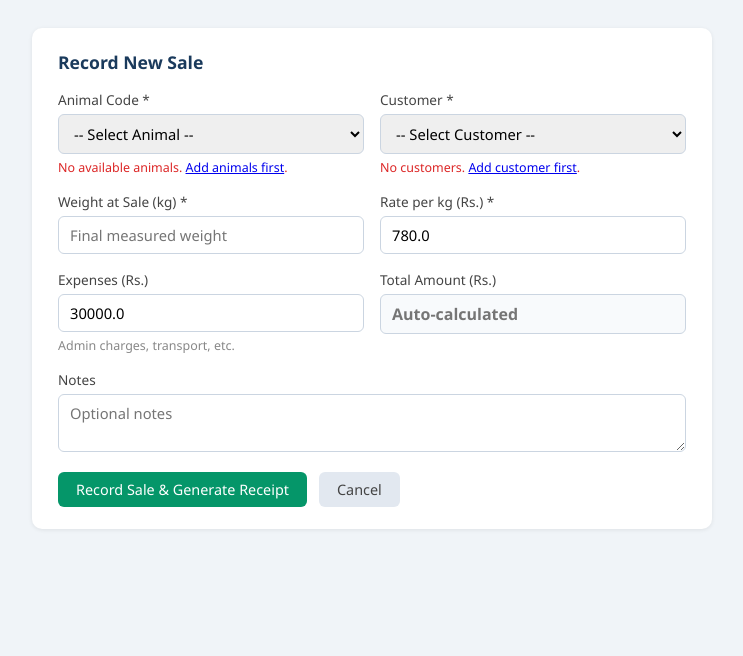
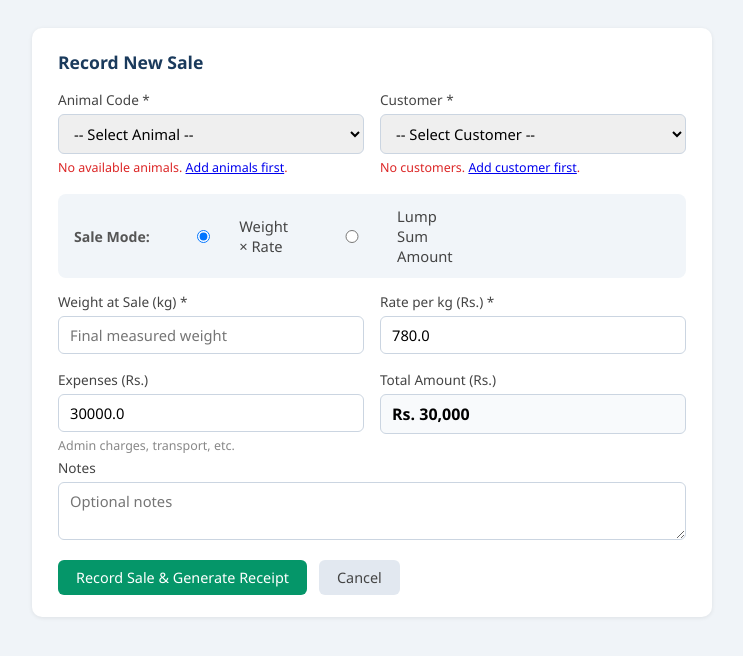
Before and after one commit to kasaleem165-pixel/KS324, a Flask app: page /sales/new in a window 1280 px wide. Shown: the part 53-709 px from the top of the page, without its empty margins (268-1011 px from the left). Run offline with Flask 3, Linux system fonts and the light colour scheme; data comes from the database, SQL or seed files in the repository; data that the repository does not hold is empty.

Commit message:
Split Type/Age columns; add Katti to types; lump sum sale option
- Animals list: Type and Age now shown as two separate columns
- Type list: Waccha, Wacchi, Katta, Katti, Cow, Buffalo (Katti added)
- New Sale: radio toggle between Weight x Rate and Lump Sum modes;
  lump sum records the agreed total directly with optional weight field

https://claude.ai/code/session_013xYzSogfX2K613RAUKEkPE

```diff
--- a/AnimalSalesPro/app.py
+++ b/AnimalSalesPro/app.py
@@ -91,8 +91,9 @@ def init_db():
                 ('animal_type', 'Waccha',  1),
                 ('animal_type', 'Wacchi',  2),
                 ('animal_type', 'Katta',   3),
-                ('animal_type', 'Cow',     4),
-                ('animal_type', 'Buffalo', 5);
+                ('animal_type', 'Katti',   4),
+                ('animal_type', 'Cow',     5),
+                ('animal_type', 'Buffalo', 6);
 
             INSERT OR IGNORE INTO setup_lists (list_name, item_value, sort_order) VALUES
                 ('age', 'Calf',   1),
@@ -132,7 +133,8 @@ def migrate_db():
         """)
         for row in [
             ('animal_type','Waccha',1),('animal_type','Wacchi',2),
-            ('animal_type','Katta',3),('animal_type','Cow',4),('animal_type','Buffalo',5),
+            ('animal_type','Katta',3),('animal_type','Katti',4),
+            ('animal_type','Cow',5),('animal_type','Buffalo',6),
             ('age','Calf',1),('age','Young',2),('age','Adult',3),('age','Old',4),
         ]:
             conn.execute(
@@ -384,10 +386,16 @@ def new_sale():
     if request.method == "POST":
         animal_code = request.form["animal_code"]
         customer_id = int(request.form["customer_id"])
-        weight      = float(request.form["weight_at_sale"])
-        rate        = float(request.form["rate_per_kg"])
+        sale_type   = request.form.get("sale_type", "weight")
         expenses    = float(request.form.get("expenses", 0) or 0)
-        amount      = (weight * rate) + expenses
+        if sale_type == "lumpsum":
+            amount  = float(request.form["lumpsum_amount"])
+            weight  = float(request.form.get("weight_at_sale") or 0)
+            rate    = 0
+        else:
+            weight  = float(request.form["weight_at_sale"])
+            rate    = float(request.form["rate_per_kg"])
+            amount  = (weight * rate) + expenses
         receipt_no  = next_receipt_no()
         sale_date   = datetime.now().strftime("%Y-%m-%d %H:%M")
 
--- a/AnimalSalesPro/templates/animals.html
+++ b/AnimalSalesPro/templates/animals.html
@@ -10,6 +10,7 @@
       <th>Code</th>
       <th>S.No</th>
       <th>Type</th>
+      <th>Age</th>
       <th>Stage</th>
       <th>Breed</th>
       <th>Gender</th>
@@ -27,7 +28,8 @@
     <tr>
       <td><strong>{{ a.code }}</strong></td>
       <td>{{ a.sno_weight or '-' }}</td>
-      <td>{{ a.animal_type or (a.age_type or '-') }}</td>
+      <td>{{ a.animal_type or '-' }}</td>
+      <td>{{ a.age_type or '-' }}</td>
       <td>{{ a.stage or '-' }}</td>
       <td>{{ a.breed or '-' }}</td>
       <td>{{ a.gender or '-' }}</td>
--- a/AnimalSalesPro/templates/new_sale.html
+++ b/AnimalSalesPro/templates/new_sale.html
@@ -2,7 +2,8 @@
 {% block content %}
 <div class="card" style="max-width:680px; margin:0 auto;">
   <h2>Record New Sale</h2>
-  <form method="POST">
+  <form method="POST" id="saleForm">
+
     <div class="form-grid">
       <div class="form-group">
         <label>Animal Code *</label>
@@ -11,8 +12,8 @@
           {% for a in animals %}
           <option value="{{ a.code }}"
                   data-weight="{{ a.weight_final or '' }}"
-                  data-type="{{ a.age_type or '' }}">
-            Code: {{ a.code }} | {{ a.age_type or '' }} | {{ a.weight_final or '?' }} kg
+                  data-type="{{ a.animal_type or a.age_type or '' }}">
+            {{ a.code }}{% if a.animal_type or a.age_type %} | {{ a.animal_type or a.age_type }}{% endif %}{% if a.weight_final %} | {{ a.weight_final }} kg{% endif %}
           </option>
           {% endfor %}
         </select>
@@ -20,6 +21,7 @@
         <span class="hint" style="color:#dc2626;">No available animals. <a href="/animals/add">Add animals first</a>.</span>
         {% endif %}
       </div>
+
       <div class="form-group">
         <label>Customer *</label>
         <select name="customer_id" required>
@@ -32,53 +34,110 @@
         <span class="hint" style="color:#dc2626;">No customers. <a href="/customers/add">Add customer first</a>.</span>
         {% endif %}
       </div>
+    </div>
+
+    <!-- Sale Type Toggle -->
+    <div style="margin:18px 0 14px; padding:12px 16px; background:#f1f5f9; border-radius:8px; display:flex; gap:24px; align-items:center;">
+      <span style="font-size:.88rem; color:#555; font-weight:600;">Sale Mode:</span>
+      <label style="display:flex; align-items:center; gap:6px; cursor:pointer; font-size:.92rem;">
+        <input type="radio" name="sale_type" value="weight" checked onchange="toggleSaleMode()">
+        Weight × Rate
+      </label>
+      <label style="display:flex; align-items:center; gap:6px; cursor:pointer; font-size:.92rem;">
+        <input type="radio" name="sale_type" value="lumpsum" onchange="toggleSaleMode()">
+        Lump Sum Amount
+      </label>
+    </div>
+
+    <!-- Weight × Rate fields -->
+    <div id="weightSection" class="form-grid">
       <div class="form-group">
         <label>Weight at Sale (kg) *</label>
-        <input name="weight_at_sale" id="weightField" type="number" step="0.1" required
-               placeholder="Final measured weight">
+        <input name="weight_at_sale" id="weightField" type="number" step="0.1"
+               placeholder="Final measured weight" oninput="calcTotal()">
       </div>
       <div class="form-group">
         <label>Rate per kg (Rs.) *</label>
-        <input name="rate_per_kg" type="number" step="1" required
+        <input name="rate_per_kg" id="rateField" type="number" step="1"
                value="{{ default_rate }}" oninput="calcTotal()">
       </div>
       <div class="form-group">
         <label>Expenses (Rs.)</label>
-        <input name="expenses" type="number" step="1" value="{{ default_expenses }}" oninput="calcTotal()">
+        <input name="expenses" id="expensesField" type="number" step="1"
+               value="{{ default_expenses }}" oninput="calcTotal()">
         <span class="hint">Admin charges, transport, etc.</span>
       </div>
       <div class="form-group">
         <label>Total Amount (Rs.)</label>
         <input id="totalDisplay" readonly style="background:#f8fafc; font-weight:700; font-size:1rem;" placeholder="Auto-calculated">
       </div>
+    </div>
+
+    <!-- Lump Sum field -->
+    <div id="lumpsumSection" style="display:none;" class="form-grid">
+      <div class="form-group">
+        <label>Weight at Sale (kg) <span style="color:#aaa; font-weight:400;">(optional)</span></label>
+        <input name="weight_at_sale" id="weightFieldLump" type="number" step="0.1"
+               placeholder="Optional — for records only">
+      </div>
+      <div class="form-group">
+        <label>Sale Amount (Rs.) *</label>
+        <input name="lumpsum_amount" id="lumpsumField" type="number" step="1"
+               placeholder="Total agreed sale price"
+               style="font-weight:700; font-size:1rem;">
+      </div>
+    </div>
+
+    <div class="form-grid" style="margin-top:4px;">
       <div class="form-group full">
         <label>Notes</label>
         <textarea name="notes" rows="2" placeholder="Optional notes"></textarea>
       </div>
     </div>
+
     <div style="display:flex; gap:12px; margin-top:20px;">
-      <button type="submit" class="btn btn-success" {{ 'disabled' if not animals or not customers else '' }}>
+      <button type="submit" class="btn btn-success"
+              {{ 'disabled' if not animals or not customers else '' }}>
         Record Sale &amp; Generate Receipt
       </button>
       <a href="/sales" class="btn" style="background:#e2e8f0; color:#444;">Cancel</a>
     </div>
   </form>
 </div>
+
 <script>
   function updateWeight() {
     const sel = document.getElementById('animalSelect');
     const opt = sel.options[sel.selectedIndex];
     const w = opt.dataset.weight;
-    if (w) document.getElementById('weightField').value = w;
+    if (w) {
+      document.getElementById('weightField').value = w;
+      const wl = document.getElementById('weightFieldLump');
+      if (wl) wl.value = w;
+    }
     calcTotal();
   }
+
   function calcTotal() {
-    const weight   = parseFloat(document.querySelector('[name=weight_at_sale]').value) || 0;
-    const rate     = parseFloat(document.querySelector('[name=rate_per_kg]').value)    || 0;
-    const expenses = parseFloat(document.querySelector('[name=expenses]').value)       || 0;
+    const weight   = parseFloat(document.getElementById('weightField').value) || 0;
+    const rate     = parseFloat(document.getElementById('rateField').value)   || 0;
+    const expenses = parseFloat(document.getElementById('expensesField').value) || 0;
     const total    = (weight * rate) + expenses;
     document.getElementById('totalDisplay').value = total > 0 ? 'Rs. ' + total.toLocaleString() : '';
   }
-  document.querySelector('[name=weight_at_sale]').addEventListener('input', calcTotal);
+
+  function toggleSaleMode() {
+    const isLump = document.querySelector('[name=sale_type]:checked').value === 'lumpsum';
+    document.getElementById('weightSection').style.display  = isLump ? 'none' : 'grid';
+    document.getElementById('lumpsumSection').style.display = isLump ? 'grid' : 'none';
+    // swap required attributes
+    document.getElementById('weightField').required = !isLump;
+    document.getElementById('rateField').required   = !isLump;
+    const lf = document.getElementById('lumpsumField');
+    if (lf) lf.required = isLump;
+  }
+
+  document.getElementById('weightField').addEventListener('input', calcTotal);
+  calcTotal();
 </script>
 {% endblock %}
```
